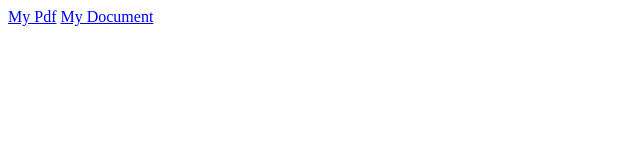
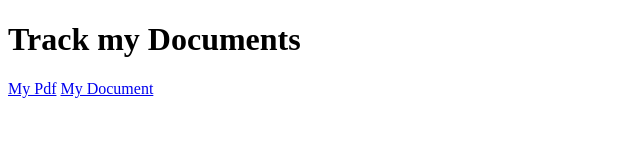
Before and after one commit to kingu56/kingu56.github.io, a plain HTML site: page index.html in a window 1280 px wide. Shown: the whole page, without its empty margins (0-640 px from the left). Drawn offline with Linux system fonts and the light colour scheme.

Commit message:
Update index.html

```diff
--- a/index.html
+++ b/index.html
@@ -24,7 +24,7 @@ j=d.createElement(s),dl=l!='dataLayer'?'&l='+l:'';j.async=true;j.src=
 <noscript><iframe src="https://www.googletagmanager.com/ns.html?id=GTM-TWLFXXQ"
 height="0" width="0" style="display:none;visibility:hidden"></iframe></noscript>
 <!-- End Google Tag Manager (noscript) -->
-
+        <h1> Track my Documents</h1>
         <a href="document.pdf">My Pdf</a>
           <a href="word.doc">My Document</a>
     </body>
```
